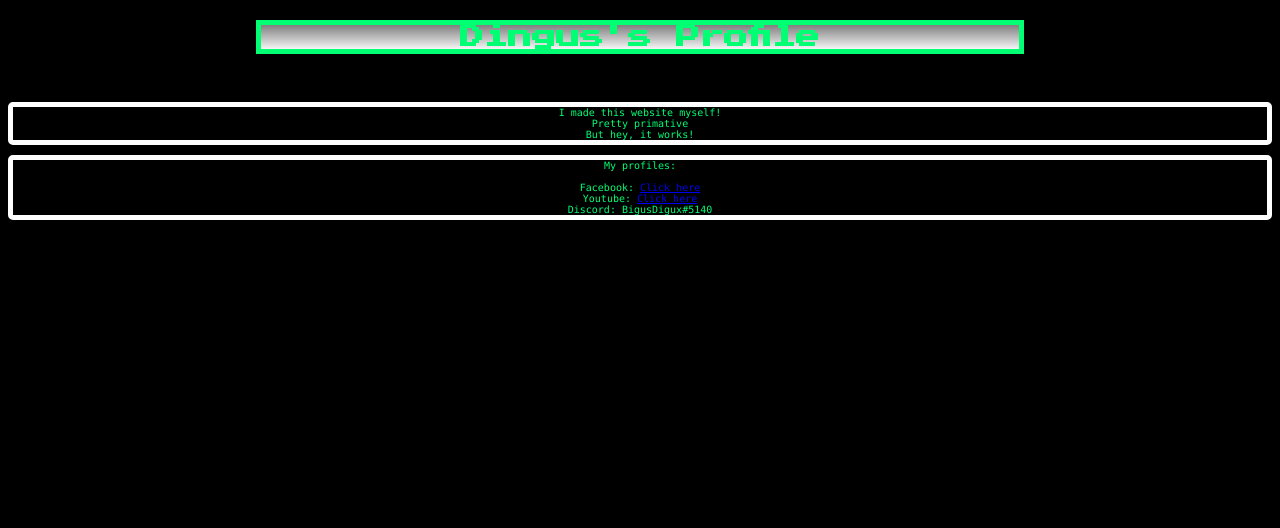
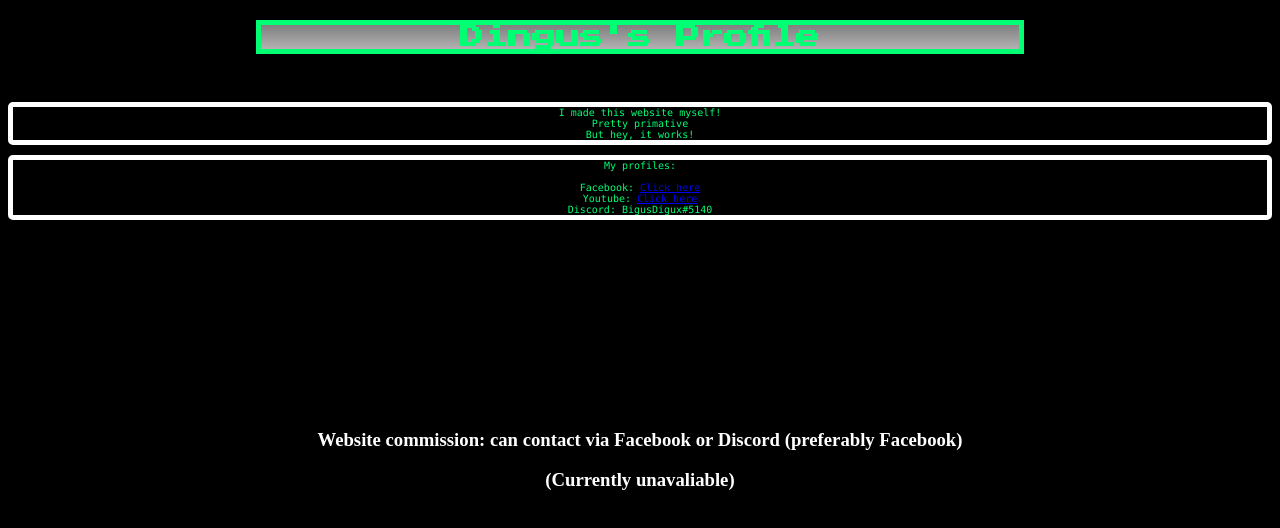
Before and after one commit to BigusDigux/Profile, a plain HTML site: page index.html in a window 1280 px wide. Drawn offline with Linux system fonts and the light colour scheme.

Commit message:
Add files via upload

```diff
--- a/index.html
+++ b/index.html
@@ -24,6 +24,7 @@
         Discord: BigusDigux#5140<br>
     </p></center>
     <br><br><br><br><br><br><br><br><br><br>
-    <center><h3>Website commission: can contact via Facebook or Discord (preferably Faccebook)</h3></center>
+    <center><h3>Website commission: can contact via Facebook or Discord (preferably Facebook)</h3></center>
+    <center><h3>(Currently unavaliable)</h3></center>
 </body>
 </html>
--- a/style.css
+++ b/style.css
@@ -9,7 +9,7 @@ body{
 #heading{
     font-family: 'Press Start 2P', cursive;
     color: #00FF73;
-    background: linear-gradient(grey, whitesmoke) ;
+    background: linear-gradient(grey, rgb(179, 177, 177)) ;
     border: 5px, solid;
     width: 60%;
     background-repeat: no-repeat;
@@ -21,3 +21,6 @@ body{
     border: 5px solid white;
     border-radius: 5px;
 }
+h3{
+    color: white;
+}
```
